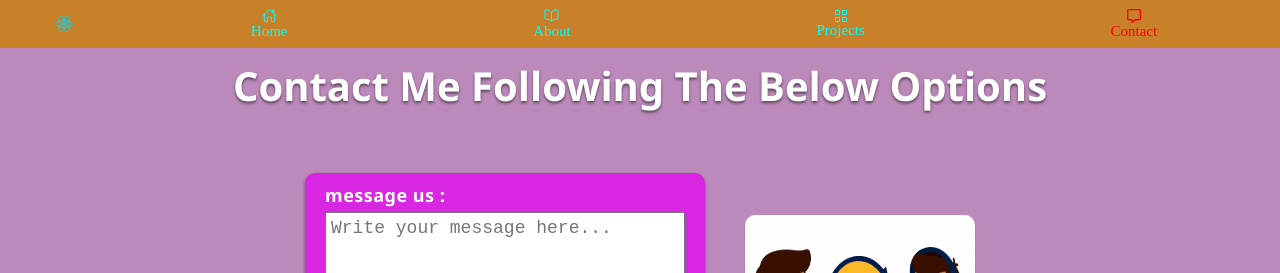
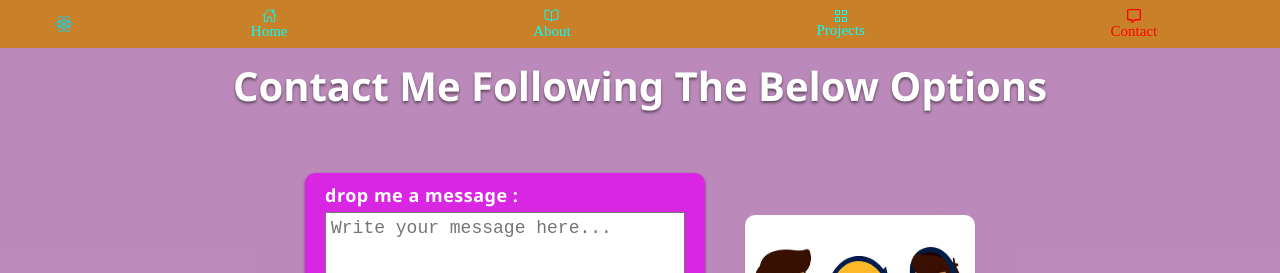
Before and after one commit to Code-Master20/My-Portfolio, a React (Vite) app: page /contact in a window 1280 px wide. Shown: the top 273 px of the page. Built offline with nearby package versions, Linux system fonts and the light colour scheme.

Commit message:
message us --> drop me a message

```diff
--- a/src/appComonents/Middle/Contact.jsx
+++ b/src/appComonents/Middle/Contact.jsx
@@ -70,7 +70,7 @@ export const Contact = () => {
             <form onSubmit={handleSubmit}>
               <div>
                 <div>
-                  <label htmlFor="message">message us :</label>
+                  <label htmlFor="message">drop me a message :</label>
                   <textarea
                     name=""
                     id="message"
```
